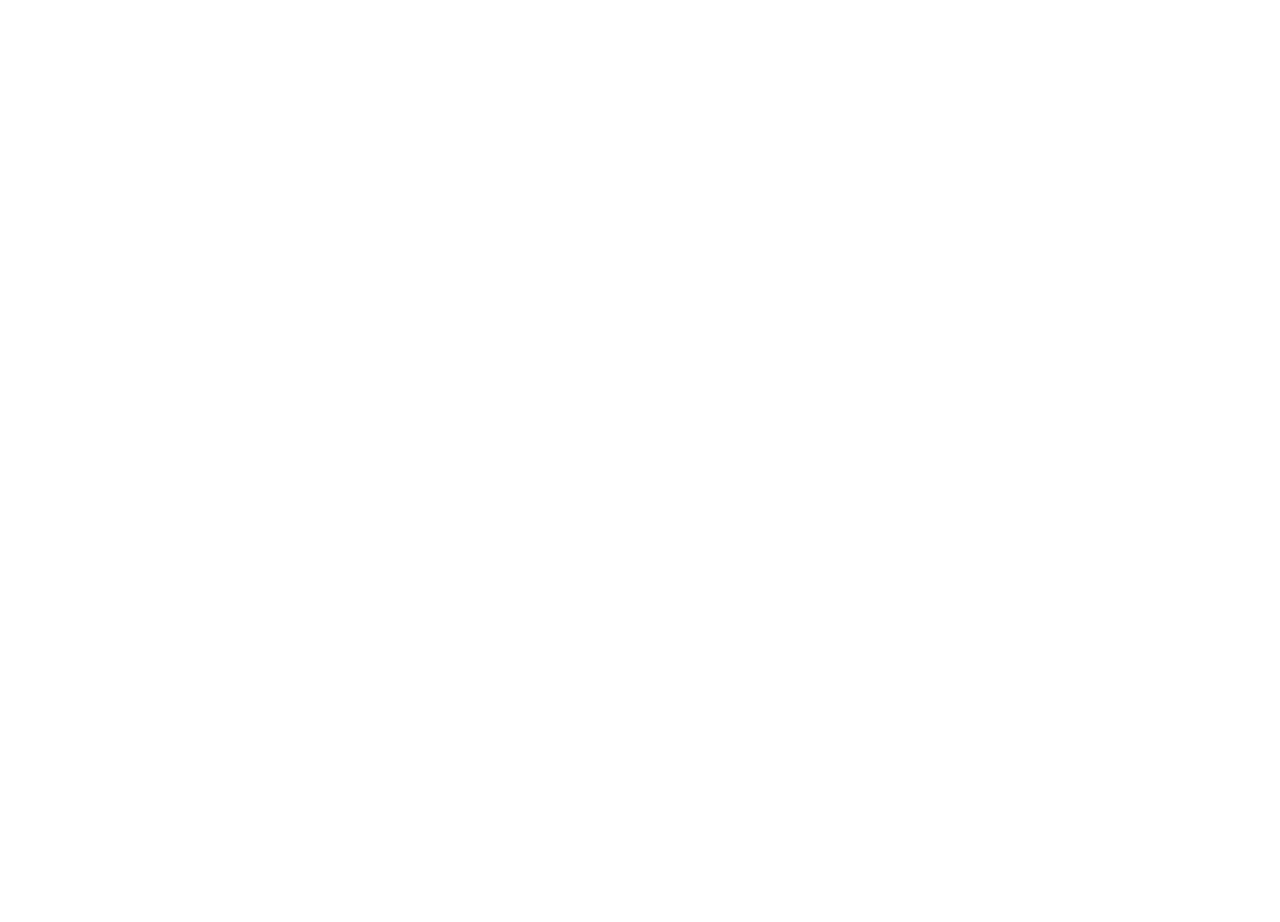
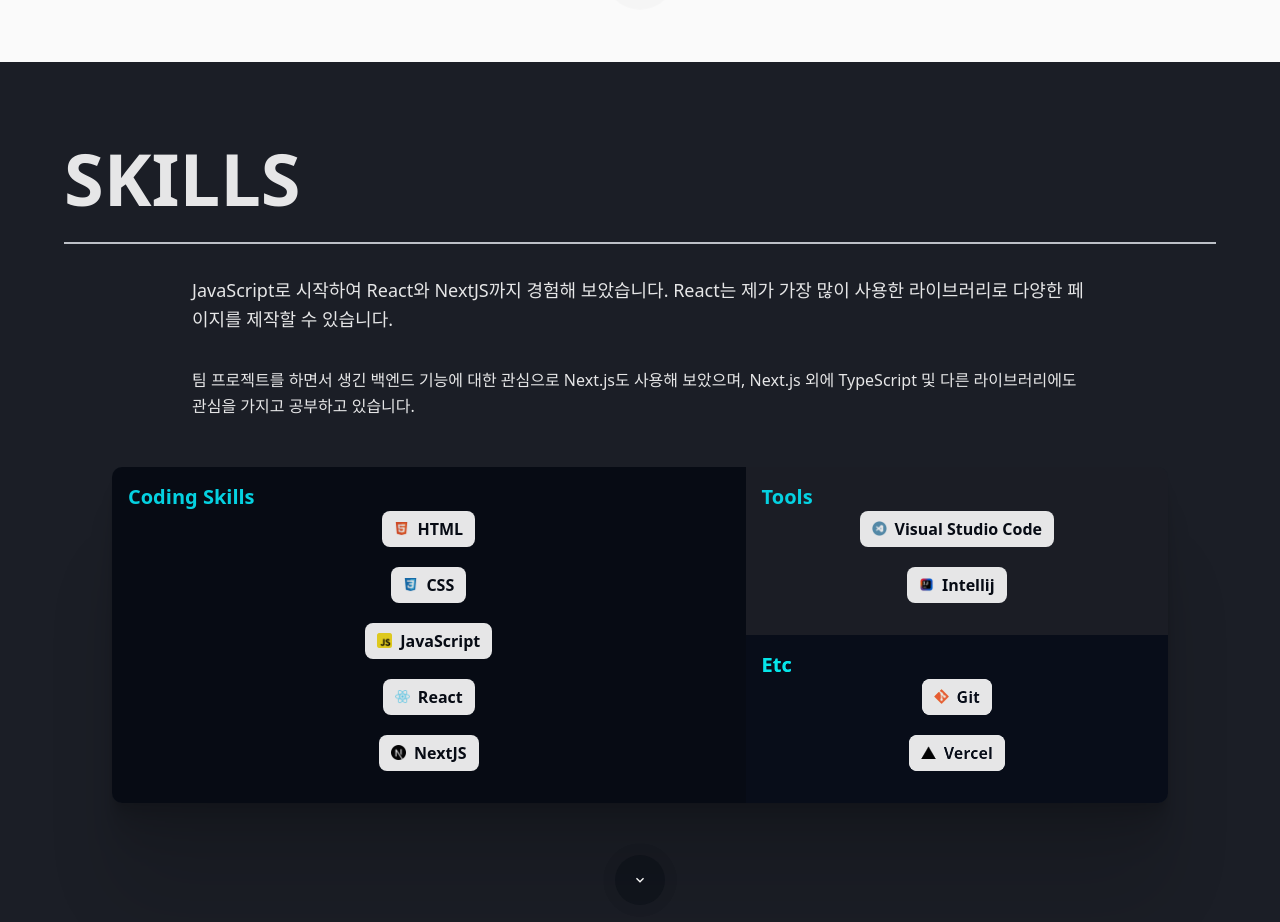
Before and after one commit to JeonWoongchan/portfolio, a Next.js app: page / in a window 1280 px wide. Shown: the part 1864-2786 px from the top of the page. Before the commit the page ends 1856 px from the top, so only its background shows below. Built offline with nearby package versions, Linux system fonts and the light colour scheme.

Commit message:
feat: Skills 컴포넌트 1차 구현

```diff
--- /dev/null
+++ b/data/skills.json
@@ -0,0 +1,71 @@
+[
+  {
+    "key": "coding",
+    "title": "Coding Skills",
+    "layoutClass": "md:row-span-2 md:col-span-1",
+    "sectionClass": "bg-[var(--color-primary)]",
+    "items": [
+      {
+        "name": "HTML",
+        "content": "편하게 사용할 수 있어요",
+        "img": "/images/html_icon.png"
+      },
+      {
+        "name": "CSS",
+        "content": "편하게 사용할 수 있어요",
+        "img": "/images/css_icon.png"
+      },
+      {
+        "name": "JavaScript",
+        "content": "주로 사용하는 언어에요",
+        "img": "/images/javascript_icon.png"
+      },
+      {
+        "name": "React",
+        "content": "가장 많이 사용해봤어요",
+        "img": "/images/react_icon2.png"
+      },
+      {
+        "name": "NextJS",
+        "content": "최근 공부중인 프레임워크에요",
+        "img": "/images/nextjs_icon.png"
+      }
+    ]
+  },
+  {
+    "key": "tools",
+    "title": "Tools",
+    "layoutClass": "md:col-span-1",
+    "sectionClass": "bg-[var(--color-primary-variant)]",
+    "items": [
+      {
+        "name": "Visual Studio Code",
+        "content": "가장 많이 사용했어요",
+        "img": "/images/vsCode.png"
+      },
+      {
+        "name": "Intellij",
+        "content": "팀프로젝트에 많이 사용했어요",
+        "img": "/images/intellij.png"
+      }
+    ]
+  },
+  {
+    "key": "etc",
+    "title": "Etc",
+    "layoutClass": "md:col-span-1",
+    "sectionClass": "bg-[var(--color-primary)] brightness-125",
+    "items": [
+      {
+        "name": "Git",
+        "content": "팀프로젝트에 많이 사용했어요",
+        "img": "/images/git.png"
+      },
+      {
+        "name": "Vercel",
+        "content": "배포할 때 사용했어요",
+        "img": "/images/vercel.png"
+      }
+    ]
+  }
+]
--- a/src/app/globals.css
+++ b/src/app/globals.css
@@ -214,6 +214,45 @@ button:focus {
   animation: CircleAnimation 1.5s infinite linear;
 }
 
+@keyframes skillsSlideRight {
+  from {
+    transform: translateX(-80px);
+    opacity: 0.2;
+  }
+  to {
+    transform: translateX(0);
+    opacity: 1;
+  }
+}
+
+@keyframes skillsSlideLeft {
+  from {
+    transform: translateX(80px);
+    opacity: 0.2;
+  }
+  to {
+    transform: translateX(0);
+    opacity: 1;
+  }
+}
+
+.skills-base-position {
+  transform: translateY(80px);
+}
+
+.skills-slide-right {
+  animation: skillsSlideRight 1s ease forwards;
+}
+
+.skills-slide-left-fast {
+  animation: skillsSlideLeft 1s ease forwards;
+}
+
+.skills-slide-left-slow {
+  animation: skillsSlideLeft 1.5s ease forwards;
+}
+
+
 
 @theme inline {
   --radius-sm: calc(var(--radius) - 4px);
--- a/src/app/page.tsx
+++ b/src/app/page.tsx
@@ -1,5 +1,7 @@
 import Home from "@/src/components/Home";
 import About from "@/src/components/About";
+import Skills from "@/src/components/skills/Skills";
+
 
 export default function App() {
   return (
@@ -7,6 +9,7 @@ export default function App() {
           <main className="flex flex-col min-h-screen items-center justify-center">
               <Home />
               <About />
+              <Skills />
           </main>
       </div>
   );
--- a/src/components/Container.tsx
+++ b/src/components/Container.tsx
@@ -1,4 +1,5 @@
 import React from 'react';
+import { cn } from '@/lib/utils';
 
 interface ContainerProps {
     children: React.ReactNode,
@@ -9,7 +10,13 @@ interface ContainerProps {
 // 섹션 래퍼 (전체 섹션)
 export function Section({children, className = "", ref}: ContainerProps) {
     return (
-        <section ref={ref} className={`w-full min-h-screen flex flex-col py-16 px-4 xl:px-16 2xl:px-32 ${className}`}>
+        <section
+            ref={ref}
+            className={cn(
+                "w-full min-h-screen flex flex-col justify-between py-16 px-4 xl:px-16 2xl:px-32",
+                className
+            )}
+        >
             {children}
         </section>
     );
@@ -18,7 +25,10 @@ export function Section({children, className = "", ref}: ContainerProps) {
 // 섹션 헤더 (제목 + 구분선)
 export function SectionHeader({children, className = ""}: ContainerProps) {
     return (
-        <div className={`flex justify-start border-b-2 border-gray-300 pb-3 ${className}`}>
+        <div className={cn(
+            "flex justify-start border-b-2 border-gray-300 pb-3",
+            className
+        )}>
             {children}
         </div>
     );
@@ -28,7 +38,11 @@ export function SectionHeader({children, className = ""}: ContainerProps) {
 export function ContentWrapper({children, className = ""}: ContainerProps) {
     return (
         <div
-            className={`flex flex-col xl:flex-row w-full gap-8 xl:px-30 py-8 justify-center items-center ${className}`}>
+            className={cn(
+                "flex flex-col xl:flex-row w-full gap-8 xl:px-30 py-8 justify-center items-center",
+                className
+            )}
+        >
             {children}
         </div>
     );
@@ -37,7 +51,10 @@ export function ContentWrapper({children, className = ""}: ContainerProps) {
 // 텍스트 그룹 (여러 단락 묶음)
 export function TextGroup({children, className = ""}: ContainerProps) {
     return (
-        <div className={`space-y-4 md:space-y-6 text-left ${className}`}>
+        <div className={cn(
+            "space-y-4 md:space-y-6 text-left",
+            className
+        )}>
             {children}
         </div>
     );
@@ -46,7 +63,10 @@ export function TextGroup({children, className = ""}: ContainerProps) {
 // 그리드 컨테이너 (카드 리스트)
 export function GridContainer({children, className = ""}: ContainerProps) {
     return (
-        <ul className={`grid grid-cols-1 sm:grid-cols-2 xl:grid-cols-4 gap-2 my-9 ${className}`}>
+        <ul className={cn(
+            "grid grid-cols-1 sm:grid-cols-2 xl:grid-cols-4 gap-2 my-9",
+            className
+        )}>
             {children}
         </ul>
     );
--- a/src/components/Typography.tsx
+++ b/src/components/Typography.tsx
@@ -1,4 +1,5 @@
 import React from 'react';
+import { cn } from '@/lib/utils';
 
 interface TypographyProps {
     children: React.ReactNode;
@@ -9,7 +10,10 @@ interface TypographyProps {
 // 섹션 타이틀 (ABOUT ME 같은 큰 제목)
 export function SectionTitle({ children, className = "" }: TypographyProps) {
     return (
-        <h1 className={`text-4xl md:text-5xl lg:text-6xl xl:text-7xl font-bold py-4 ${className}`}>
+        <h1 className={cn(
+            "text-4xl md:text-5xl lg:text-6xl xl:text-7xl font-bold py-4",
+            className
+        )}>
             {children}
         </h1>
     );
@@ -18,9 +22,11 @@ export function SectionTitle({ children, className = "" }: TypographyProps) {
 // 히어로 텍스트 (Home의 FRONTEND DEVELOPER 같은 메인 텍스트)
 export function HeroTitle({ children, align = "self-start", className = "" }: TypographyProps) {
     return (
-        <div className={`flex gap-4 items-center
-                        text-6xl md:text-7xl lg:text-8xl xl:text-9xl
-                        font-bold ${align} ${className}`}>
+        <div className={cn(
+            "flex gap-4 items-center text-6xl md:text-7xl lg:text-8xl xl:text-9xl font-bold",
+            align,
+            className
+        )}>
             {children}
         </div>
     );
@@ -29,7 +35,10 @@ export function HeroTitle({ children, align = "self-start", className = "" }: Ty
 // 본문 텍스트 (설명 문구)
 export function BodyText({ children, className = "" }: TypographyProps) {
     return (
-        <p className={`text-sm md:text-base lg:text-lg leading-relaxed ${className}`}>
+        <p className={cn(
+            "text-sm md:text-base lg:text-lg leading-relaxed",
+            className
+        )}>
             {children}
         </p>
     );
@@ -38,7 +47,10 @@ export function BodyText({ children, className = "" }: TypographyProps) {
 // 작은 본문 텍스트
 export function SmallText({ children, className = "" }: TypographyProps) {
     return (
-        <p className={`text-xs md:text-sm lg:text-base leading-relaxed ${className}`}>
+        <p className={cn(
+            "text-xs md:text-sm lg:text-base leading-relaxed",
+            className
+        )}>
             {children}
         </p>
     );
--- /dev/null
+++ b/src/components/skills/SkillItemCard.tsx
@@ -0,0 +1,39 @@
+'use client'
+
+// 스킬 아이템 컴포넌트 분리
+import Image from "next/image";
+import {cn} from "@/lib/utils";
+import {SkillItem} from "@/src/types/skills";
+import React from "react";
+
+export default  function SkillItemCard({ item, sectionKey }: { item: SkillItem; sectionKey: string }) {
+    const [isHovered, setIsHovered] = React.useState(false);
+
+    return (
+        <li className="flex justify-center">
+            <div
+                onMouseEnter={() => setIsHovered(true)}
+                onMouseLeave={() => setIsHovered(false)}
+                className={cn(
+                    "flex items-center gap-2 rounded-md bg-white px-3 py-1.5",
+                    "font-bold text-black transition-all duration-300",
+                    "hover:outline hover:outline-black hover:shadow-md"
+                )}
+            >
+                <Image
+                    src={item.img}
+                    alt={`${item.name} icon`}
+                    width={15}
+                    height={15}
+                    className="h-3.75 w-3.75"
+                />
+                <span>{item.name}</span>
+                {isHovered && (
+                    <span className="text-base font-medium animate-in fade-in slide-in-from-left-2 duration-200">
+                        {item.content}
+                    </span>
+                )}
+            </div>
+        </li>
+    );
+}
--- /dev/null
+++ b/src/components/skills/SkillSection.tsx
@@ -0,0 +1,37 @@
+
+// 스킬 섹션 컴포넌트 분리
+import {cn} from "@/lib/utils";
+import SkillItemCard from "@/src/components/skills/SkillItemCard";
+import {SkillCategory} from "@/src/types/skills";
+
+export default function SkillSection({
+    section,
+    animationClass
+}: {
+    section: SkillCategory;
+    animationClass: string;
+}) {
+    return (
+        <section
+            className={cn(
+                "p-4 pb-8",
+                section.layoutClass,
+                section.sectionClass,
+                animationClass
+            )}
+        >
+            <h3 className="mb-4 text-xl font-semibold text-(--color-accent)">
+                {section.title}
+            </h3>
+            <ul className="flex flex-col gap-5 p-2">
+                {section.items.map((item) => (
+                    <SkillItemCard
+                        key={`${section.key}-${item.name}`}
+                        item={item}
+                        sectionKey={section.key}
+                    />
+                ))}
+            </ul>
+        </section>
+    );
+}
--- /dev/null
+++ b/src/components/skills/Skills.tsx
@@ -0,0 +1,75 @@
+'use client'
+
+import React, { RefObject } from 'react';
+import SlideDown from '@/src/components/SlideDown';
+import { Section, SectionHeader, ContentWrapper } from '@/src/components/Container';
+import { BodyText, SectionTitle, SmallText } from '@/src/components/Typography';
+import { useRegisterSection } from '@/src/hooks/useRegisterSectionRef';
+import useSectionOpacity from '@/src/hooks/useSectionOpacity';
+import useSectionVisibility from '@/src/hooks/useSectionVisibility';
+import SKILL_SECTIONS from '@/data/skills.json';
+import { SkillCategory } from "@/src/types/skills";
+import { cn } from '@/lib/utils';
+import SkillSection from "@/src/components/skills/SkillSection";
+
+export default function Skills() {
+    const sectionRef = useRegisterSection('Skills');
+    const isVisible = useSectionVisibility(sectionRef as RefObject<HTMLElement>, 0.2);
+    const opacity = useSectionOpacity(sectionRef as RefObject<HTMLElement>);
+
+    const getAnimationClass = (index: number) => {
+        if (!isVisible) return 'skills-base-position';
+
+        const animations = [
+            'skills-slide-right',
+            'skills-slide-left-fast',
+            'skills-slide-left-slow'
+        ];
+        return animations[index] || 'skills-base-position';
+    };
+
+    return (
+        <Section
+            ref={sectionRef as RefObject<HTMLElement>}
+            className="bg-(--color-primary-variant) text-(--color-text)"
+        >
+            <div style={{ opacity }} className="w-full">
+                {/* 섹션 헤더 */}
+                <SectionHeader className={cn("opacity-0", isVisible && "fade-in-down")}>
+                    <SectionTitle>SKILLS</SectionTitle>
+                </SectionHeader>
+
+                {/* 설명 영역 */}
+                <ContentWrapper className="xl:flex-col">
+                    <BodyText className={cn("max-w-4xl opacity-0", isVisible && "fade-in-up-1")}>
+                        JavaScript로 시작하여 React와 NextJS까지 경험해 보았습니다.
+                        React는 제가 가장 많이 사용한 라이브러리로 다양한 페이지를 제작할 수 있습니다.
+                    </BodyText>
+                    <SmallText className={cn("max-w-4xl opacity-0", isVisible && "fade-in-up-2")}>
+                        팀 프로젝트를 하면서 생긴 백엔드 기능에 대한 관심으로 Next.js도 사용해 보았으며,
+                        Next.js 외에 TypeScript 및 다른 라이브러리에도 관심을 가지고 공부하고 있습니다.
+                    </SmallText>
+                </ContentWrapper>
+
+                {/* 스킬 그리드 */}
+                <div className={cn(
+                    `${isVisible ? "" : "opacity-0"}
+                    mx-2 mt-4 mb-8 overflow-hidden rounded-lg`,
+                    "shadow-[0_2.8px_2.2px_rgba(0,0,0,0.034),0_6.7px_5.3px_rgba(0,0,0,0.048),0_12.5px_10px_rgba(0,0,0,0.06),0_22.3px_17.9px_rgba(0,0,0,0.072),0_41.8px_33.4px_rgba(0,0,0,0.086),0_100px_80px_rgba(0,0,0,0.12)]",
+                    `md:mx-12`
+                )}>
+                    <div className="grid select-none md:grid-cols-[6fr_4fr]">
+                        {SKILL_SECTIONS.map((section: SkillCategory, index) => (
+                            <SkillSection
+                                key={section.key}
+                                section={section}
+                                animationClass={getAnimationClass(index)}
+                            />
+                        ))}
+                    </div>
+                </div>
+            </div>
+            <SlideDown next="Work" />
+        </Section>
+    );
+}
--- /dev/null
+++ b/src/types/skills.ts
@@ -0,0 +1,13 @@
+export type SkillItem  = {
+    name: string;
+    content: string;
+    img: string;
+};
+
+export type SkillCategory = {
+    key: string;
+    title: string;
+    layoutClass: string;
+    sectionClass: string;
+    items: SkillItem[];
+};
```
Also changed, not shown: src/components/About.tsx (+5 -3 lines), src/types/about.ts (added, +7 -0 lines).
